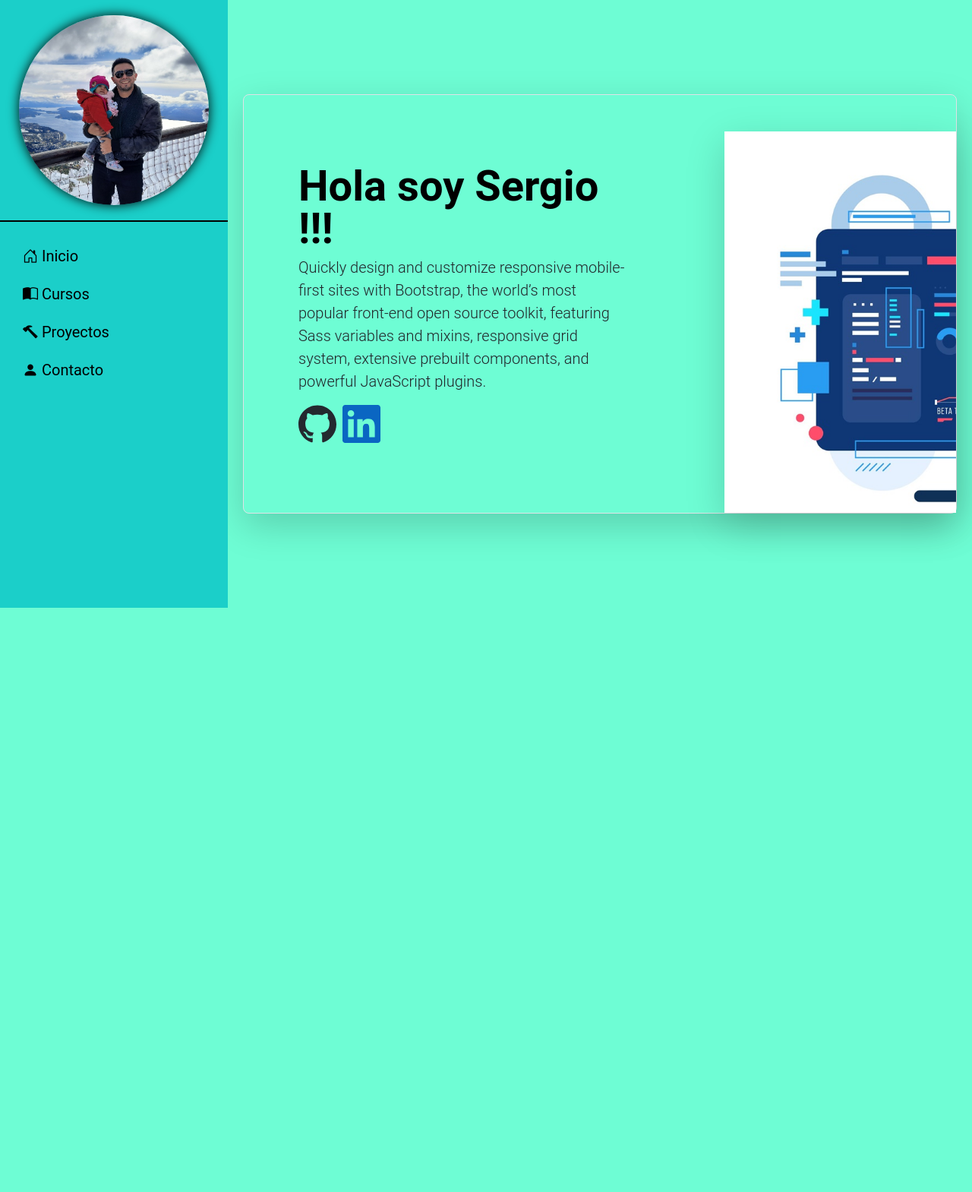
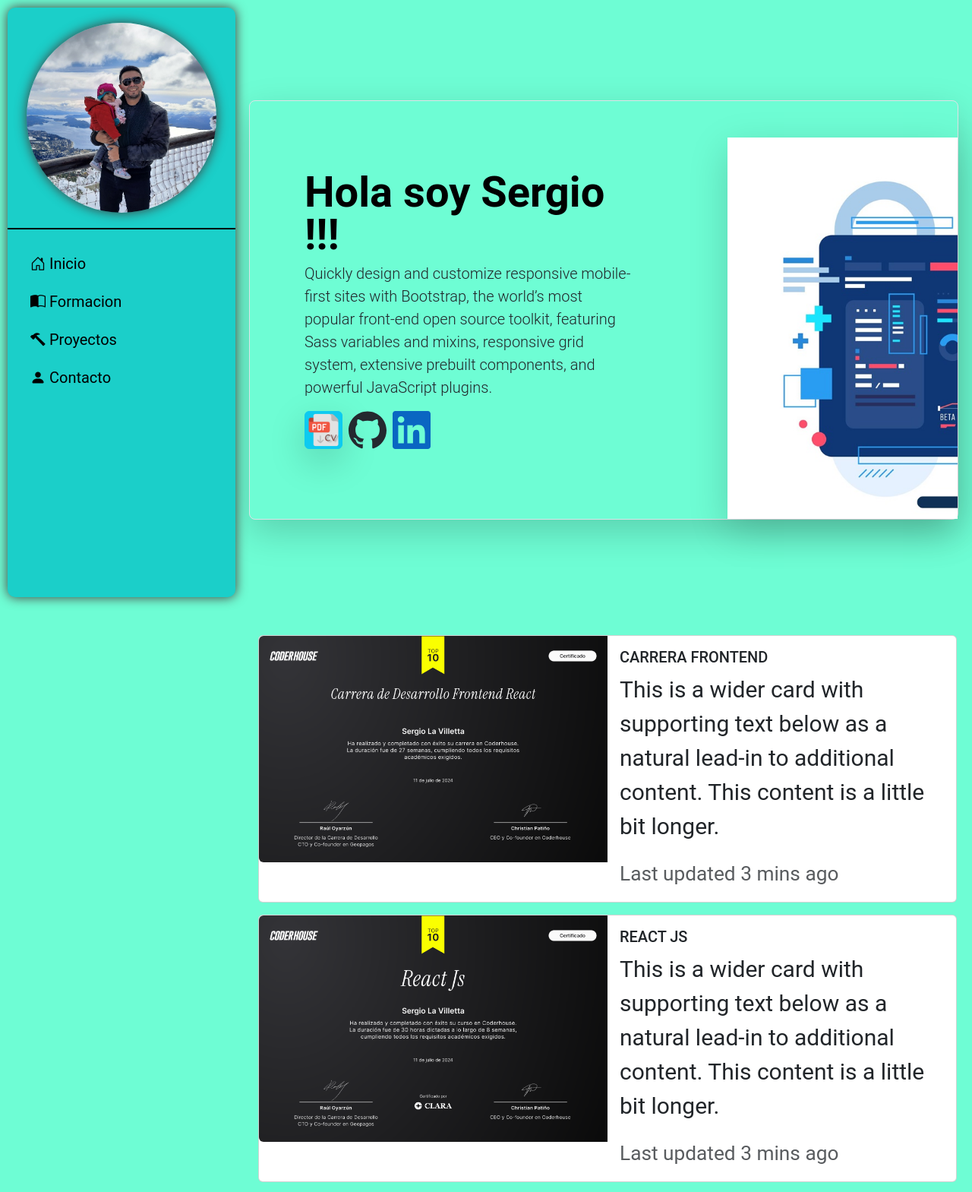
Before and after one commit to sergioLvDev/Portfolio, a plain HTML site: page index.html in a window 1280 px wide. Shown: the top 1569 px of the page at 76% size. Before the commit the page ends 800 px from the top, so only its background shows below. Drawn offline with nearby package versions, Linux system fonts and the light colour scheme; grey boxes are pictures that could not be loaded.

Commit message:
formacion

```diff
--- a/index.html
+++ b/index.html
@@ -20,15 +20,15 @@
     </div>
     <nav>
       <ul>
-        <li><a href=""><i class="bi bi-house-door"></i> Inicio</a></li>
-        <li><a href=""><i class="bi bi-book-half"></i> Cursos</a></li>
-        <li><a href=""><i class="bi bi-hammer"></i> Proyectos</a></li>
-        <li><a href=""><i class="bi bi-person-fill"></i> Contacto</a></li>
+        <li><a href="#hero"><i class="bi bi-house-door"></i> Inicio</a></li>
+        <li><a href="#formacion"><i class="bi bi-book-half"></i> Formacion</a></li>
+        <li><a href="#proyectos"><i class="bi bi-hammer"></i> Proyectos</a></li>
+        <li><a href="#contacto"><i class="bi bi-person-fill"></i> Contacto</a></li>
       </ul>
     </nav>
   </header>
-  <main class="hero">
-    <div class="container my-5">
+  <main>
+    <div class="container my-5 hero" id="hero">
       <div class="row p-4 pb-0 pe-lg-0 pt-lg-5 align-items-center rounded-3 border shadow-lg">
         <div class="col-lg-7 p-3 p-lg-5 pt-lg-3">
           <h1 class="display-4 fw-bold lh-1 text-body-emphasis">Hola soy Sergio !!!</h1>
@@ -37,13 +37,14 @@
             extensive
             prebuilt components, and powerful JavaScript plugins.</p>
           <div class="d-grid gap-2 d-md-flex justify-content-md-start mb-4 mb-lg-3">
-
+            <a href="#" target="_blank"><img src="./img/icono-pdf-cv.png" alt="imgcv" width="50px" height="50px"
+                class="social border border-info rounded bg-info shadow-lg">
+            </a>
             <a href="https://github.com/sergioLvDev" target="_blank"><img src="./img/github-light.svg" alt="Img Github"
                 class="social"></a>
-
             <a href="https://www.linkedin.com/in/sergio-la-villetta-986b61b4" target="_blank"><img
                 src="./img/linkedin.svg" alt="Img Github" class="social"></a>
-
+            <a href=""></a>
           </div>
         </div>
         <div class="col-lg-4  offset-lg-1 p-0 overflow-hidden shadow-lg">
@@ -51,7 +52,72 @@
         </div>
       </div>
     </div>
-
+    <div class="container formacion" id="formacion">
+      <div class="card mb-3" style="max-width: 1100px;">
+        <div class="row g-0">
+          <div class="col-lg-6">
+            <img src="./img/carrera.png" class="img-fluid rounded-start" alt="Carrera Frontend">
+          </div>
+          <div class="col-md-6">
+            <div class="card-body">
+              <h5 class="card-title">CARRERA FRONTEND</h5>
+              <p class="card-text">This is a wider card with supporting text below as a natural lead-in to additional
+                content.
+                This content is a little bit longer.</p>
+              <p class="card-text"><small class="text-muted">Last updated 3 mins ago</small></p>
+            </div>
+          </div>
+        </div>
+      </div>
+      <div class="card mb-3" style="max-width: 1100px;">
+        <div class="row g-0">
+          <div class="col-lg-6">
+            <img src="./img/react.png" class="img-fluid rounded-start" alt="Carrera Frontend">
+          </div>
+          <div class="col-md-6">
+            <div class="card-body">
+              <h5 class="card-title">REACT JS</h5>
+              <p class="card-text">This is a wider card with supporting text below as a natural lead-in to additional
+                content.
+                This content is a little bit longer.</p>
+              <p class="card-text"><small class="text-muted">Last updated 3 mins ago</small></p>
+            </div>
+          </div>
+        </div>
+      </div>
+      <div class="card mb-3" style="max-width: 1100px;">
+        <div class="row g-0">
+          <div class="col-lg-6">
+            <img src="./img/javascript.png" class="img-fluid rounded-start" alt="Carrera Frontend">
+          </div>
+          <div class="col-md-6">
+            <div class="card-body">
+              <h5 class="card-title">JAVASCRIPT</h5>
+              <p class="card-text">This is a wider card with supporting text below as a natural lead-in to additional
+                content.
+                This content is a little bit longer.</p>
+              <p class="card-text"><small class="text-muted">Last updated 3 mins ago</small></p>
+            </div>
+          </div>
+        </div>
+      </div>
+      <div class="card mb-3" style="max-width: 1100px;">
+        <div class="row g-0">
+          <div class="col-lg-6">
+            <img src="./img/desarrolloweb.png" class="img-fluid rounded-start" alt="Carrera Frontend">
+          </div>
+          <div class="col-md-6">
+            <div class="card-body">
+              <h5 class="card-title">DESARROLLO WEB</h5>
+              <p class="card-text">This is a wider card with supporting text below as a natural lead-in to additional
+                content.
+                This content is a little bit longer.</p>
+              <p class="card-text"><small class="text-muted">Last updated 3 mins ago</small></p>
+            </div>
+          </div>
+        </div>
+      </div>
+    </div>
   </main>
   <footer></footer>
   <script src="https://cdn.jsdelivr.net/npm/bootstrap@5.3.3/dist/js/bootstrap.bundle.min.js"
--- a/styles.css
+++ b/styles.css
@@ -12,10 +12,13 @@ body {
 header {
   background: #1bcfc9;
   width: 300px;
-  height: 100vh;
+  height: 97vh;
   position: fixed;
   top: 0;
-  left: 0;
+  margin: 10px;
+  border-radius: 10px;
+  box-shadow: 0 0 15px rgb(66, 56, 56);
+  z-index: 1;
 }
 
 
@@ -30,7 +33,7 @@ header {
   width: 250px;
   height: 250px;
   border-radius: 100%;
-  box-shadow: 0 0 15px black;
+  box-shadow: 0 0 15px rgb(66, 56, 56);
 }
 
 nav a {
@@ -64,12 +67,12 @@ ul {
 
 /* INICIO */
 
-main {
+.hero {
   display: grid;
   place-items: center;
-  width: calc(100% - 300px);
-  height: 100vh;
-  margin-left: 300px;
+  width: calc(100% - 330px);
+  height: 90vh;
+  margin-left: 320px;
   padding: 20px;
 }
 
@@ -92,3 +95,14 @@ p {
 .social:hover {
   transform: scale(1.1);
 }
+
+
+/* FORMACION */
+.formacion {
+  display: grid;
+  place-items: center;
+  width: calc(100% - 320px);
+  height: 90vh;
+  margin-left: 320px;
+  padding: 20px;
+}
```
Also changed, not shown: img/carrera.png (added), img/icono-pdf-cv.png (added), img/react.png (added), 3 other files.
